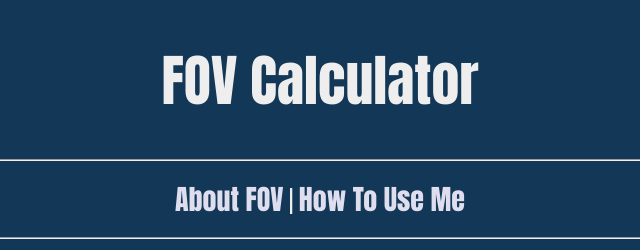
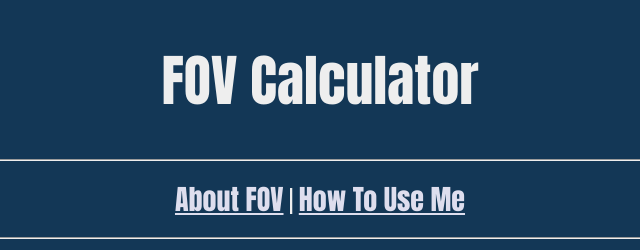
Before and after one commit to Puulis/Puulis.github.io, a plain HTML site: page index.htm in a window 1280 px wide. Shown: the top 250 px of the page, 320-960 px from the left. Drawn offline with Linux system fonts and the light colour scheme.

Commit message:
Add files via upload

```diff
--- a/default.css
+++ b/default.css
@@ -47,15 +47,12 @@ a:link {
 
 	color: #dedeee;
 	font-family: Impact, Charcoal, sans-serif;
-	text-decoration:none;
 }
 a:visited {
 	color: #aaaabe;
 	font-family: Impact, Charcoal, sans-serif;
-	text-decoration:none;
 }
 a:hover {
 	color: #f5f5ff;
 	font-family: Impact, Charcoal, sans-serif;
-	text-decoration:underline;
 }
```
